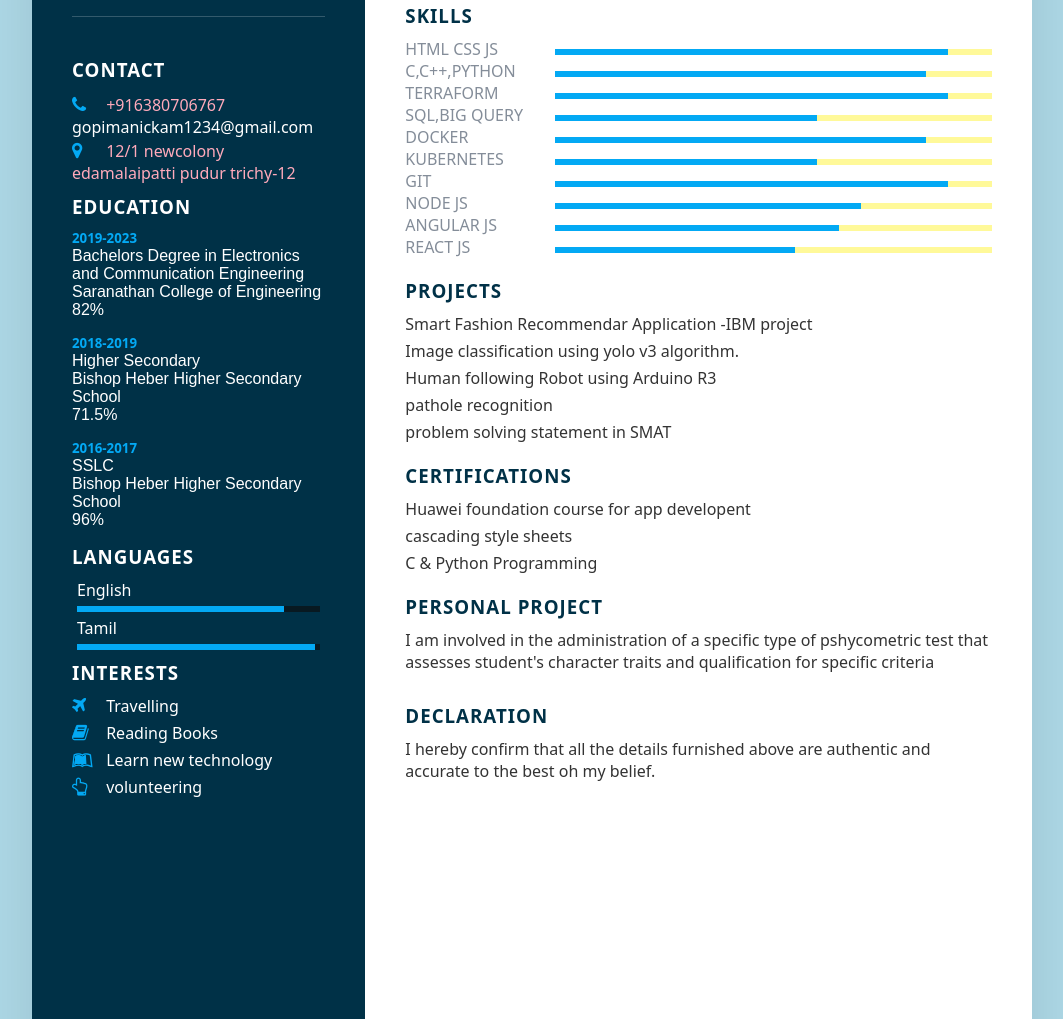
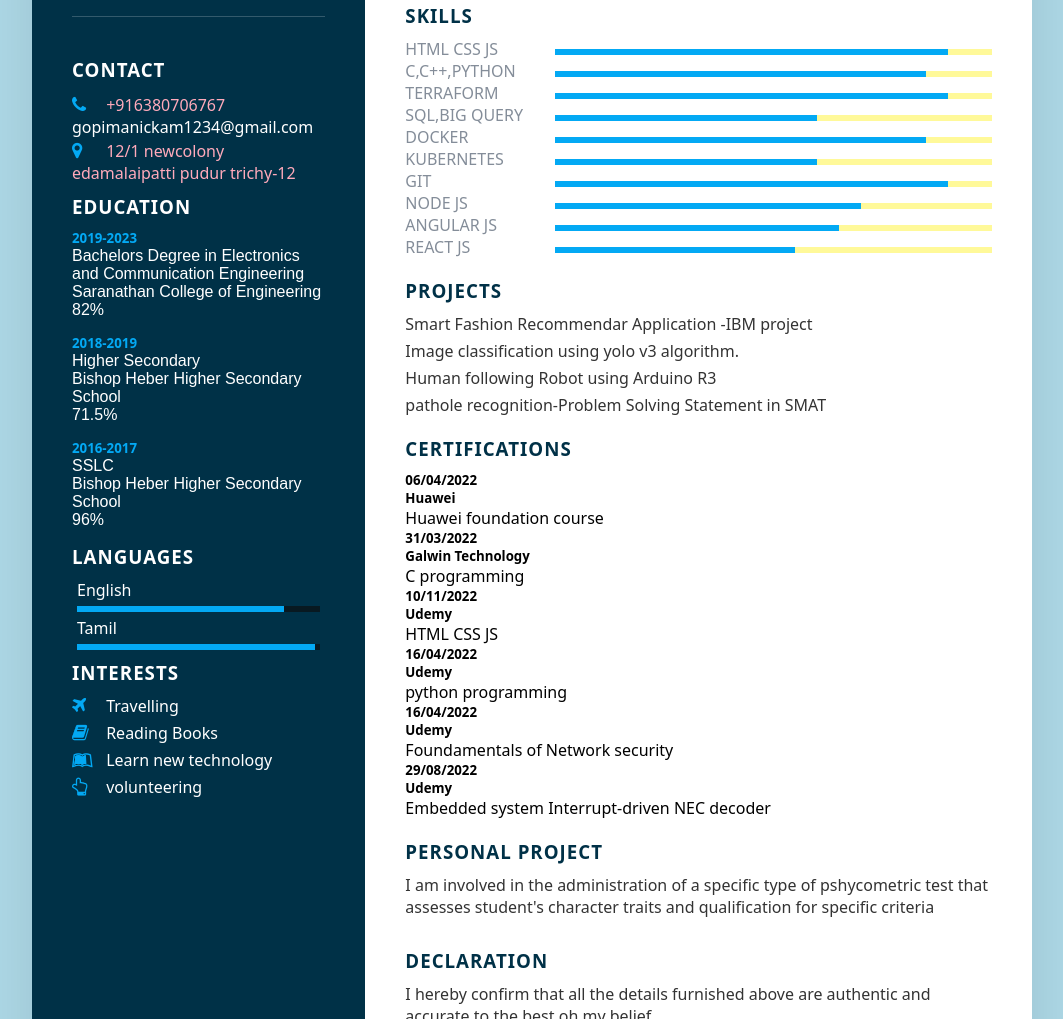
Before and after one commit to gopimanickam132001/resume, a plain HTML site: page index.html in a window 1280 px wide. Shown: the part 383-1402 px from the top of the page, without its empty margins (108-1171 px from the left). Drawn offline with Linux system fonts and the light colour scheme.

Commit message:
Update index.html

```diff
--- a/index.html
+++ b/index.html
@@ -24,7 +24,6 @@
                         <span class="phone"> +916380706767</span>
                     </li>
                     <li>
-
                         <a href="mailto:bluebattle2024@gmail.com" class="mail">gopimanickam1234@gmail.com</a>
                     </li>
                     <li>
@@ -201,20 +200,73 @@
                             Human following Robot using Arduino R3
                         </li>
                         <li>
-                            <span>pathole recognition</span>
-                            <ul>
-                                <li>
-                                    problem solving statement in SMAT                                </li>
-                            </ul>
+                            <span>pathole recognition-Problem Solving Statement in SMAT</span>
+
 
                         </li>
                     </ul>
             </div>
             <div class="certification">
                 <h3 class="titles">Certifications</h3>
-                   <ul>
+                <div class="box">
+                    <div class="month">
+                        <h5> 06/04/2022</h5>
+                        <h5>Huawei</h5>
+                    </div>
+                    <div class="text">
+                        <p>
+                            Huawei foundation course
+                        </p>
+                    </div>
+                    <div class="month">
+                        <h5> 31/03/2022</h5>
+                        <h5>Galwin Technology</h5>
+                    </div>
+                    <div class="text">
+                        <p>
+                            C programming
+                        </p>
+                    </div>
+                    <div class="month">
+                        <h5> 10/11/2022</h5>
+                        <h5>Udemy</h5>
+                    </div>
+                    <div class="text">
+                        <p>
+                            HTML CSS JS
+                        </p>
+                    </div>
+                    <div class="month">
+                        <h5> 16/04/2022</h5>
+                        <h5>Udemy</h5>
+                    </div>
+                    <div class="text">
+                        <p>
+                            python programming
+                        </p>
+                    </div>
+                    <div class="month">
+                        <h5> 16/04/2022</h5>
+                        <h5>Udemy</h5>
+                    </div>
+                    <div class="text">
+                        <p>
+                            Foundamentals of Network security
+                        </p>
+                    </div>
+                    <div class="month">
+                        <h5> 29/08/2022</h5>
+                        <h5>Udemy</h5>
+                    </div>
+                    <div class="text">
+                        <p>
+                            Embedded system Interrupt-driven NEC decoder
+                        </p>
+                    </div>
+                </div>
+                   <!-- <ul>
                     <li>
-                        Huawei foundation course for app developent
+
                     </li>
                     <li>
                         cascading style sheets
@@ -222,7 +274,7 @@
                     <li>
                         C & Python Programming
                     </li>
-                   </ul>
+                   </ul> -->
             </div>
             <div class="pp">
                 <h3 class="titles">Personal Project</h3>
```
